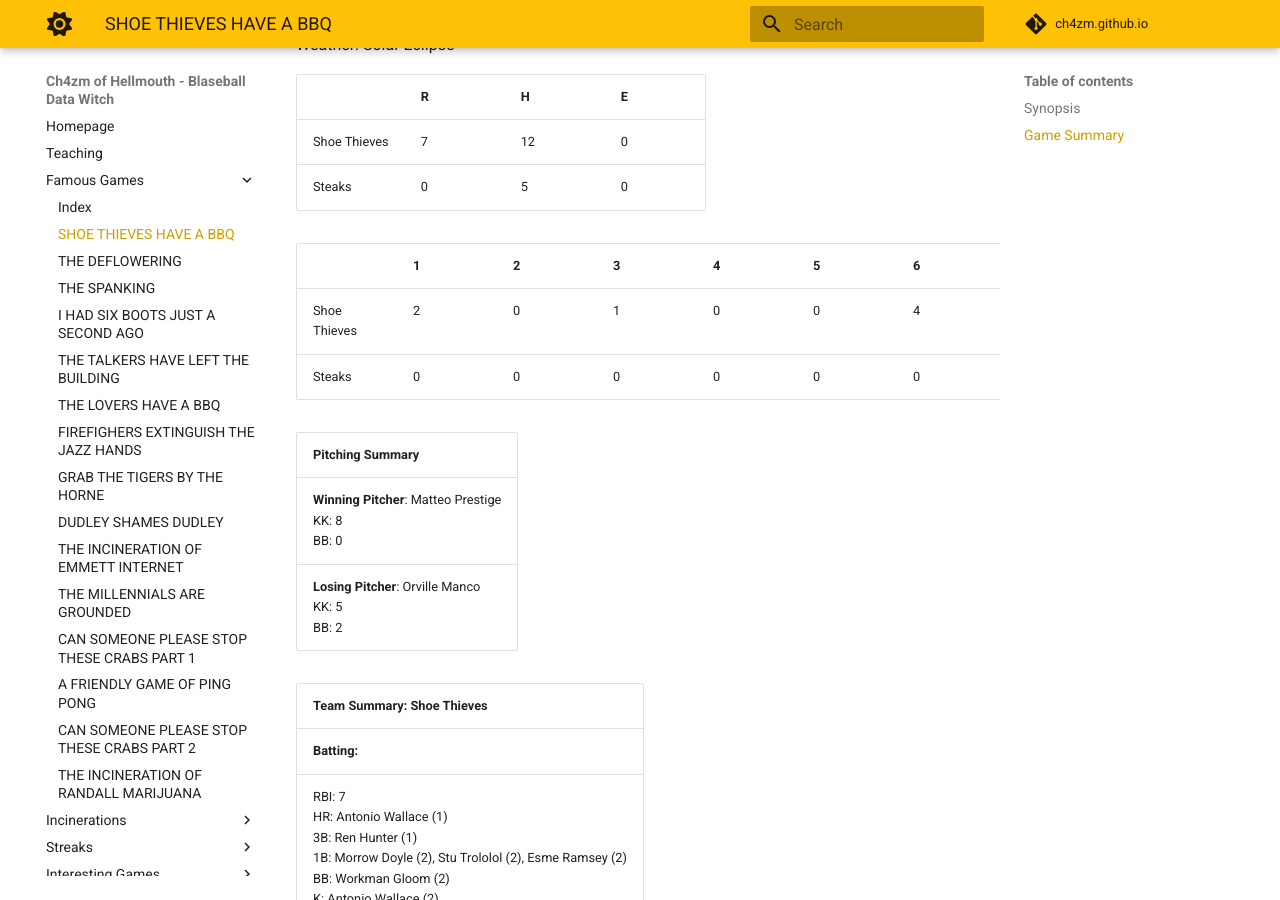
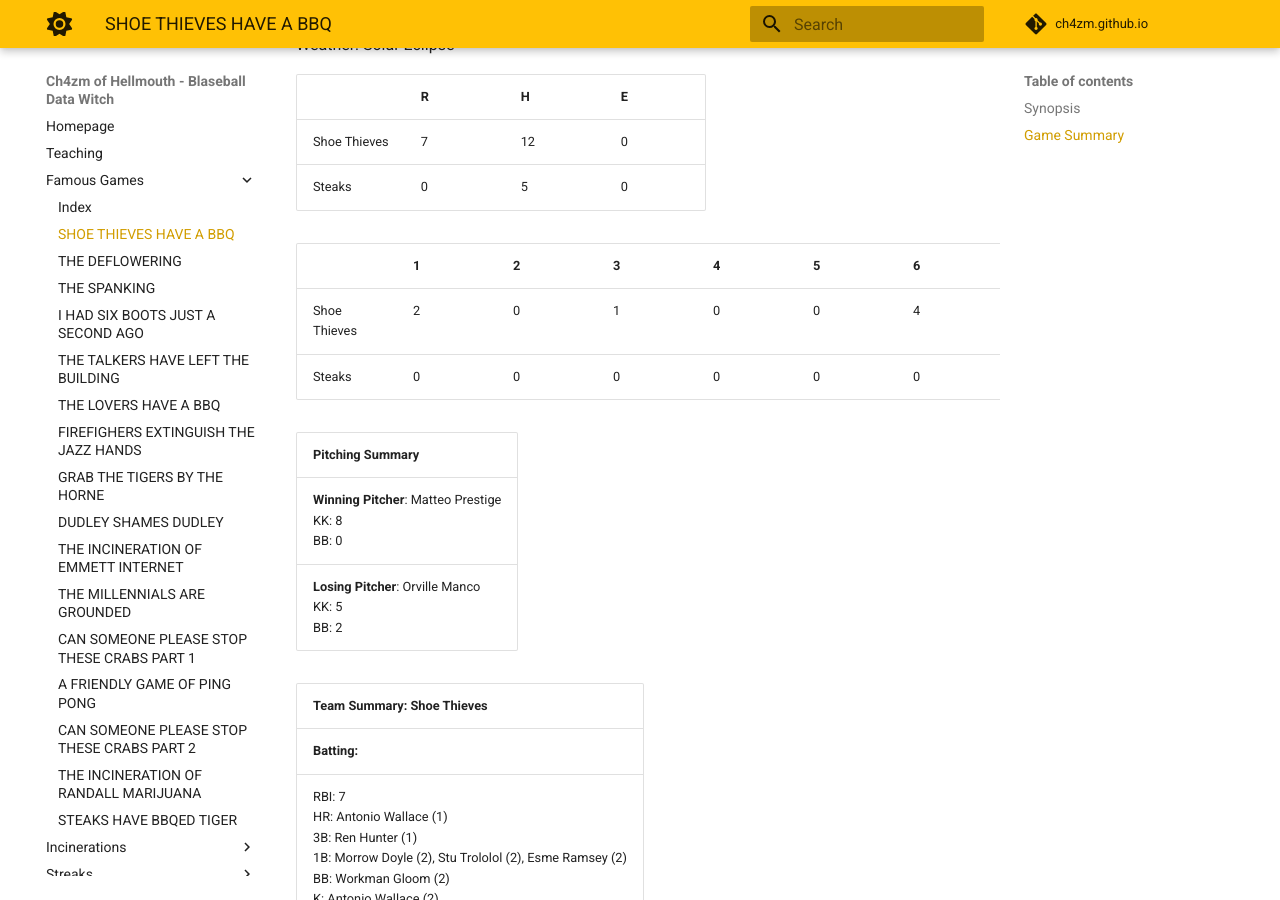
Before and after one commit to ch4zm/ch4zm.github.io, an MkDocs documentation site: the page built from docs/famous_thievesbbq.md, in a window 1280 px wide and 900 px high, scrolled down 584 px. Built offline with MkDocs 1.6.1 and Material for MkDocs 9.7.7, drawn with Linux system fonts in a browser that asks for light colours; comment, search, counter and statistics services are not loaded.

Commit message:
add a new famous game to mkdocs toc

```diff
--- a/mkdocs.yml
+++ b/mkdocs.yml
@@ -23,6 +23,7 @@ nav:
     - A FRIENDLY GAME OF PING PONG: famous_pingpong.md
     - CAN SOMEONE PLEASE STOP THESE CRABS PART 2: famous_crabs2.md
     - THE INCINERATION OF RANDALL MARIJUANA: famous_marijuana.md
+    - STEAKS HAVE BBQED TIGER: famous_bbqedtiger.md
   - Incinerations:
     - Aldon Anthony: incineration_aldon_anthony.md
     - Alexandria Dracaena: incineration_alexandria_dracaena.md
```
